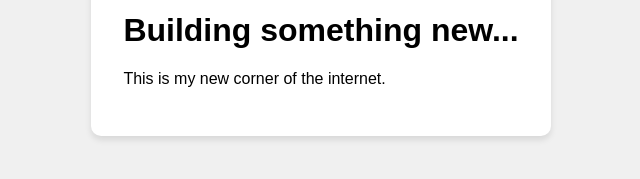
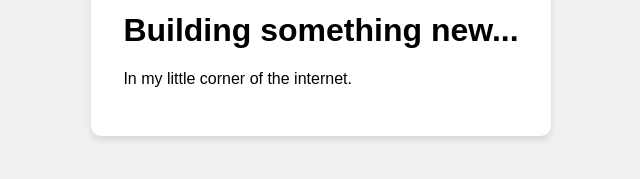
Before and after one commit to bsquade91/personal-website, a plain HTML site: page index.html in a window 1280 px wide. Shown: the part 353-532 px from the top of the page, 319-959 px from the left. Drawn offline with Linux system fonts and the light colour scheme.

Commit message:
Update paragraph text in index.html

```diff
--- a/index.html
+++ b/index.html
@@ -11,7 +11,7 @@
 <body>
     <div class="card">
         <h1>Building something new...</h1>
-        <p>This is my new corner of the internet.</p>
+        <p>In my little corner of the internet.</p>
     </div>
 </body>
 </html>
```
